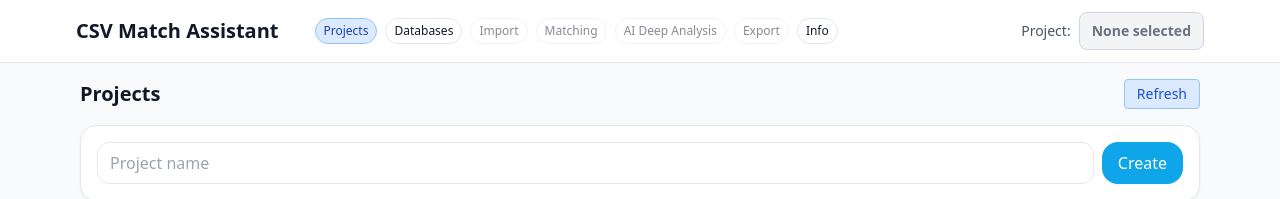
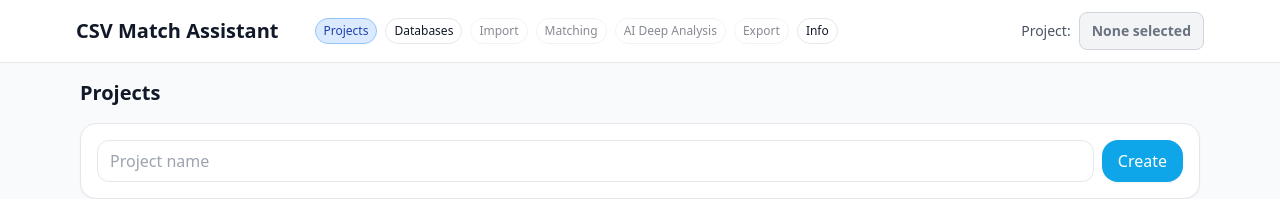
Before and after one commit to OpenThis-Now/CSV-Mapping, a React (Vite) app in the folder frontend/: page / in a window 1280 px wide. Shown: the top 199 px of the page. Built offline with nearby package versions, Linux system fonts and the light colour scheme; no server answers.

Commit message:
Remove refresh button from Projects page
- Removed manual refresh button from Projects page header
- Page already auto-refreshes on focus and visibility changes
- Cleaner, simpler interface without redundant controls

```diff
--- a/frontend/src/pages/Projects.tsx
+++ b/frontend/src/pages/Projects.tsx
@@ -86,12 +86,6 @@ export default function Projects({ onOpen, selectedProjectId }: { onOpen: (id: n
     <div className="space-y-4">
       <div className="flex items-center justify-between">
         <h1 className="text-xl font-semibold">Projects</h1>
-        <button
-          onClick={refresh}
-          className="px-3 py-1 text-sm bg-blue-100 text-blue-700 border border-blue-300 rounded hover:bg-blue-200"
-        >
-          Refresh
-        </button>
       </div>
       <div className="card flex gap-2">
         <input className="border rounded-xl px-3 py-2 flex-1" placeholder="Project name" value={name} onChange={e => setName(e.target.value)} />
```
